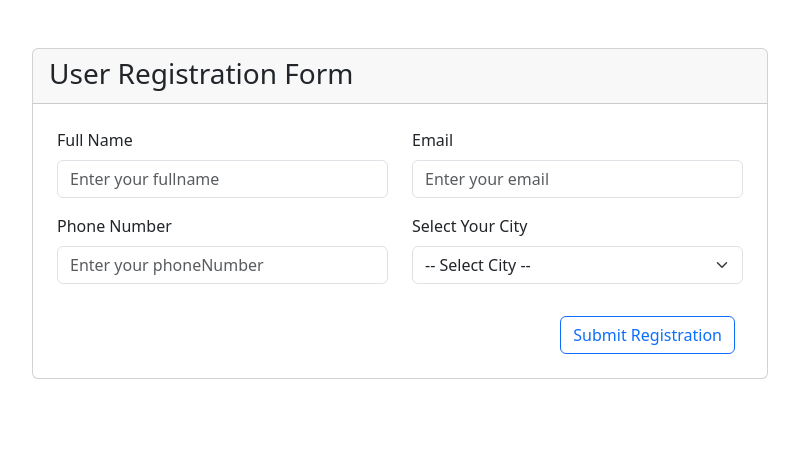
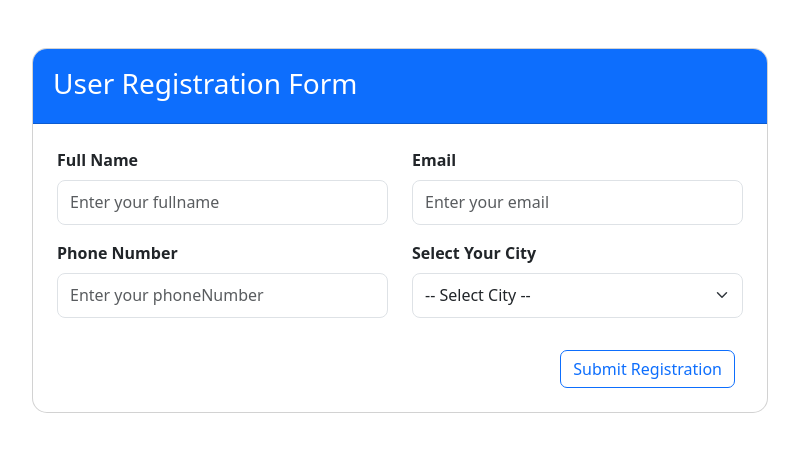
Before and after one commit to Santosh-dash123/angular-class-practice, an Angular app: page / in a window 1280 px wide. Shown: the top 452 px of the page, without its empty margins (240-1039 px from the left). Built offline with nearby package versions, Linux system fonts and the light colour scheme.

Commit message:
Forms MOdule

```diff
--- a/src/app/forms/registration/registration.component.css
+++ b/src/app/forms/registration/registration.component.css
@@ -0,0 +1,50 @@
+body {
+  background-color: #f5f7fb;
+}
+
+.page-title {
+  font-weight: 700;
+  color: #0d6efd;
+}
+
+.card {
+  border-radius: 15px;
+  overflow: hidden;
+}
+
+.form-header {
+  background: #0d6efd;
+  color: white;
+  padding: 18px 20px;
+}
+
+.form-control,
+.form-select {
+  height: 45px;
+  border-radius: 8px;
+}
+
+.form-control:focus,
+.form-select:focus {
+  border-color: #0d6efd;
+  box-shadow: none;
+}
+
+.form-label {
+  font-weight: 600;
+}
+
+.btn {
+  border-radius: 7px;
+}
+
+.table th,
+.table td {
+  vertical-align: middle;
+}
+
+.modal-content {
+  border-radius: 15px;
+  border: none;
+  overflow: hidden;
+}
--- a/src/app/forms/registration/registration.component.html
+++ b/src/app/forms/registration/registration.component.html
@@ -47,8 +47,8 @@
                   [(ngModel)]="registration.city"
                 >
                   <option value="">-- Select City --</option>
-                  @for (city of cities; track cities) {
-                    <option [value]="city">{{ city }}</option>
+                  @for (city of citieslist; track city.id) {
+                    <option [value]="city.id">{{ city.name }}</option>
                   }
                 </select>
               </div>
--- a/src/app/forms/registration/registration.component.ts
+++ b/src/app/forms/registration/registration.component.ts
@@ -1,6 +1,6 @@
 import { Component } from '@angular/core';
 import { FormsModule } from '@angular/forms';
-import { Registration } from '../../models/registration.model';
+import { City, Registration } from '../../models/registration.model';
 import { CommonModule } from '@angular/common';
 import Swal from 'sweetalert2';
 @Component({
@@ -23,45 +23,79 @@ export class RegistrationComponent {
   registrationList: Registration[] = [];
 
   //City Dropdown Data
-  cities: string[] = ['Bbsr', 'Cuttack', 'Kendrapara'];
+  // citieslist: string[] = ['Bbsr', 'Cuttack', 'Kendrapara', 'Jagatsinghpur'];
+
+  citieslist: City[] = [
+    { id: 1, name: 'Bbsr' },
+    { id: 2, name: 'Cuttack' },
+    { id: 3, name: 'Kendrapara' },
+    { id: 4, name: 'Jagatsinghpur' },
+    { id: 5, name: 'Bhadrak' },
+    { id: 6, name: 'Balasore' },
+  ];
 
   userRegistration() {
+    //Validate All Fields
+    if (!this.validateUser(this.registration)) {
+      return;
+    }
+
+    //Get Particular city name using it's id
+    const selectedCity =
+      this.citieslist.find((x) => x.id == Number(this.registration.city)) || '';
+
+    //Generate Id Number
+    const newId =
+      this.registrationList.length === 0 ? 1 : this.registrationList.length + 1;
+
+    this.registrationList.push({
+      id: newId,
+      name: this.registration.name.trim(),
+      email: this.registration.email.trim(),
+      phoneNumber: this.registration.phoneNumber.trim(),
+      city: this.registration.city,
+    });
+
+    console.log(this.registrationList);
+  }
+
+  validateUser(user: Registration): boolean {
     //Name validation
-    if (!this.registration.name.trim()) {
+    if (!user.name.trim()) {
       Swal.fire({
         icon: 'error',
         title: 'Validation Error',
         text: 'Please enter your name',
       });
-      return;
+      return false;
     }
     //Email Required validation
-    if (!this.registration.email.trim()) {
+    if (!user.email.trim()) {
       Swal.fire({
         icon: 'error',
         title: 'Validation Error',
         text: 'Please enter your email',
       });
-      return;
+      return false;
     }
     //Phone Number Required validation
-    if (!this.registration.phoneNumber.trim()) {
+    if (!user.phoneNumber.trim()) {
       Swal.fire({
         icon: 'error',
         title: 'Validation Error',
         text: 'Please enter your phone number',
       });
-      return;
+      return false;
     }
     //Phone Number Required validation
-    if (!this.registration.city.trim()) {
+    if (!user.city.trim()) {
       Swal.fire({
         icon: 'error',
         title: 'Validation Error',
         text: 'Please select your city',
       });
-      return;
+      return false;
     }
-    console.log(this.registration);
+    return true;
   }
 }
--- a/src/app/models/registration.model.ts
+++ b/src/app/models/registration.model.ts
@@ -5,3 +5,8 @@ export interface Registration {
   phoneNumber: string;
   city: string; //Dropdown
 }
+
+export interface City {
+  id: number;
+  name: string;
+}
```
